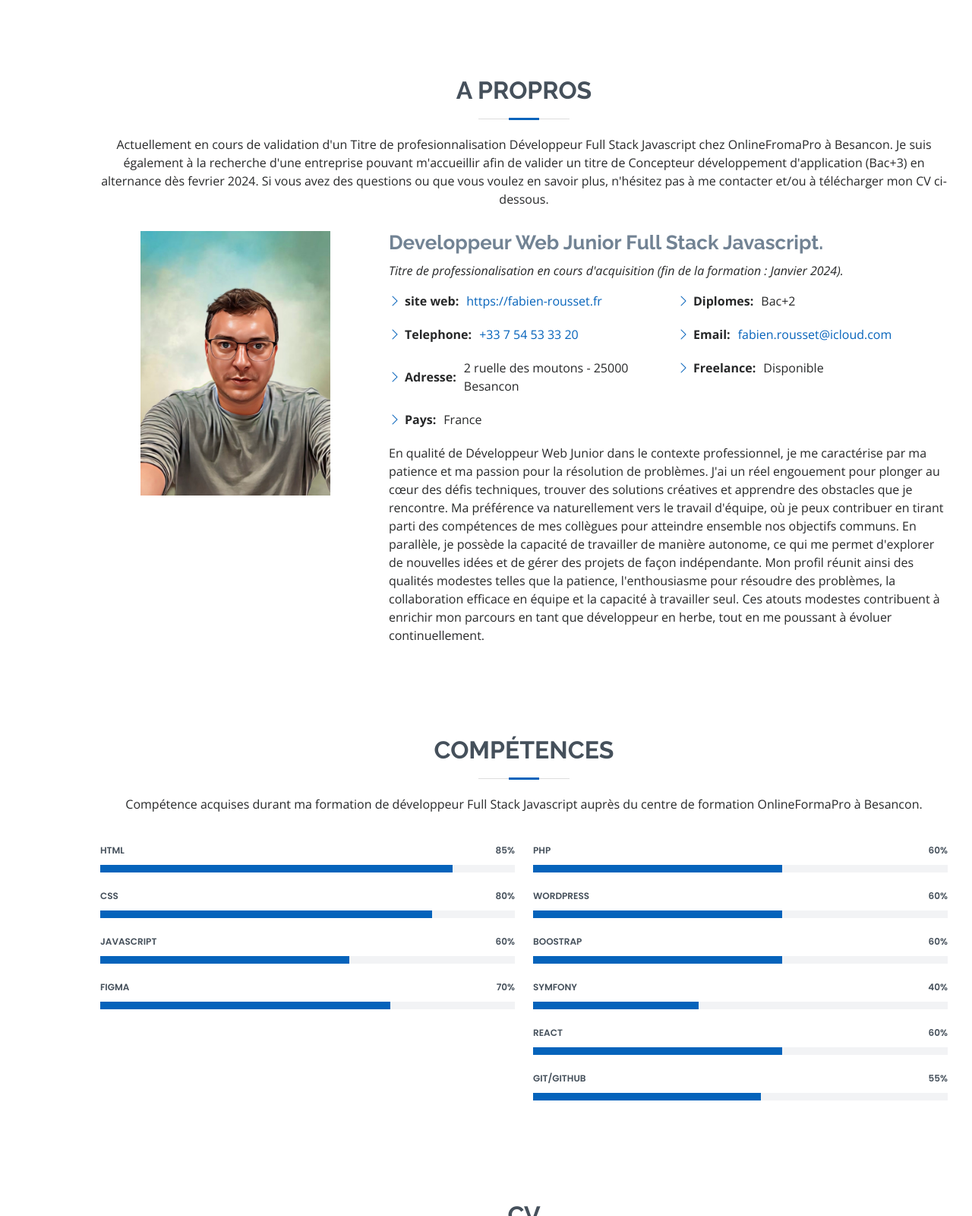
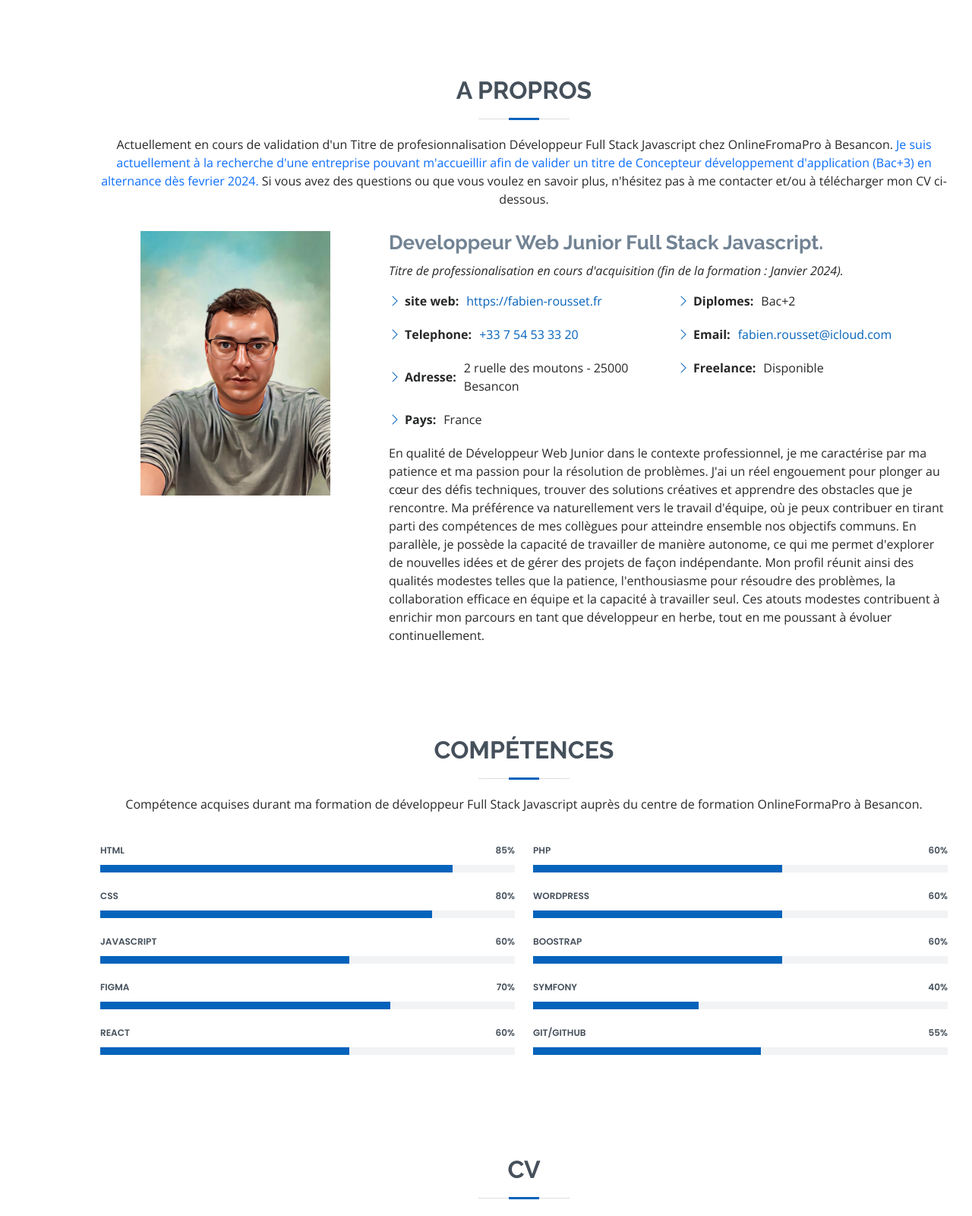
Before and after one commit to Fabien-Rousset/Portfolio-FRousset, a plain HTML site: page index.html in a window 1280 px wide. Shown: the part 760-2360 px from the top of the page at 76% size. Drawn offline with nearby package versions, Linux system fonts and the light colour scheme.

Commit message:
update texte sur index.html

```diff
--- a/index.html
+++ b/index.html
@@ -94,7 +94,7 @@
         <div class="section-title">
           <h2>A propros</h2>
           <p>Actuellement en cours de validation d'un Titre de profesionnalisation Développeur Full Stack Javascript chez OnlineFromaPro à Besancon.
-            Je suis également à la recherche d'une entreprise pouvant m'accueillir afin de valider un titre de Concepteur développement d'application (Bac+3) en alternance dès fevrier 2024.
+            <span class="text-primary">  Je suis actuellement  à la recherche d'une entreprise pouvant m'accueillir afin de valider un titre de Concepteur développement d'application (Bac+3) en alternance dès fevrier 2024.</span>
           Si vous avez des questions ou que vous voulez en savoir plus, n'hésitez pas à me contacter et/ou à télécharger mon CV
           ci-dessous.</p>
         </div>
@@ -188,6 +188,13 @@
               </div>
             </div>
 
+              <div class="progress">
+                <span class="skill">React <i class="val">60%</i></span>
+                <div class="progress-bar-wrap">
+                  <div class="progress-bar" role="progressbar" aria-valuenow="60" aria-valuemin="0" aria-valuemax="100"></div>
+                </div>
+              </div>
+
           </div>
 
           <div class="col-lg-6">
@@ -217,13 +224,6 @@
               <span class="skill">Symfony <i class="val">40%</i></span>
               <div class="progress-bar-wrap">
                 <div class="progress-bar" role="progressbar" aria-valuenow="40" aria-valuemin="0" aria-valuemax="100"></div>
-              </div>
-            </div>
-
-            <div class="progress">
-              <span class="skill">React <i class="val">60%</i></span>
-              <div class="progress-bar-wrap">
-                <div class="progress-bar" role="progressbar" aria-valuenow="60" aria-valuemin="0" aria-valuemax="100"></div>
               </div>
             </div>
 
```
